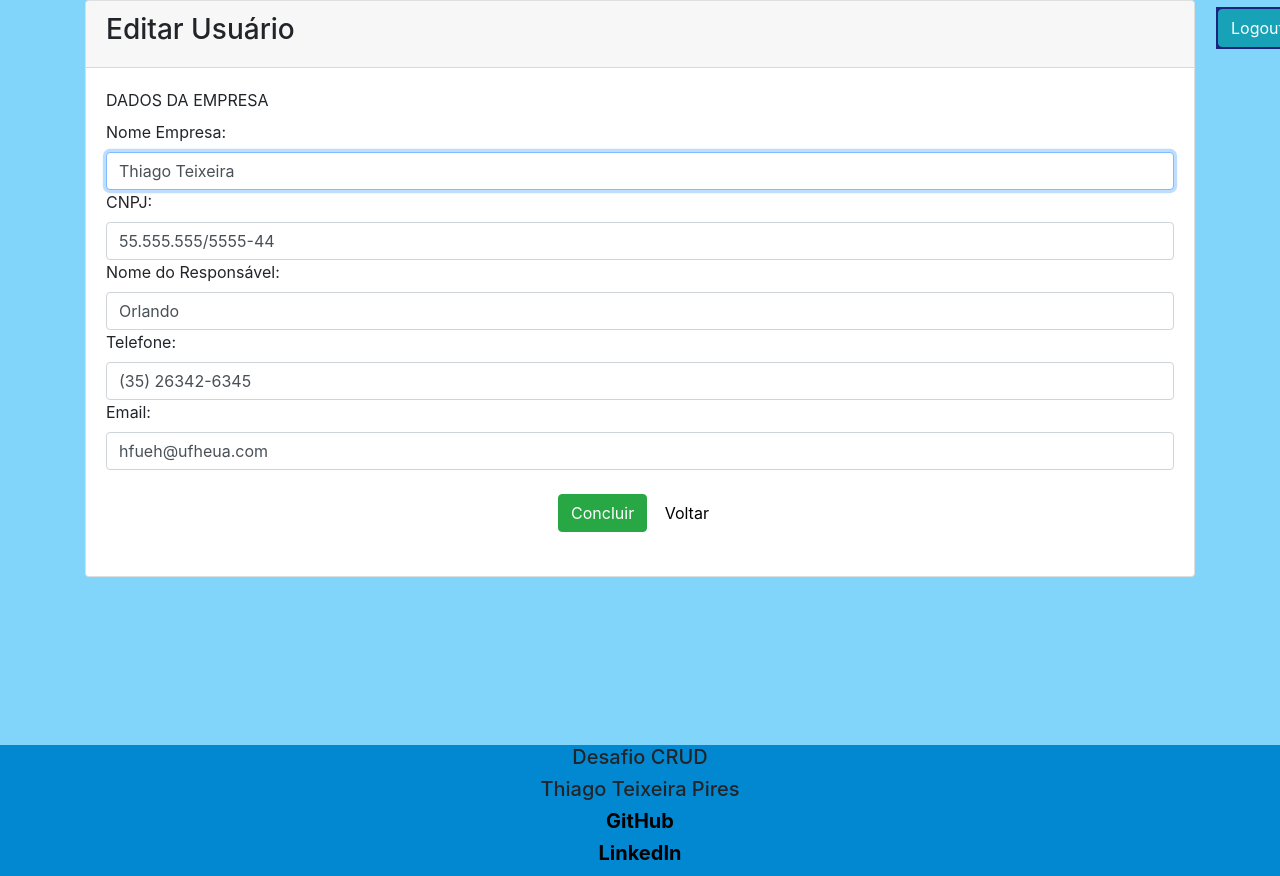
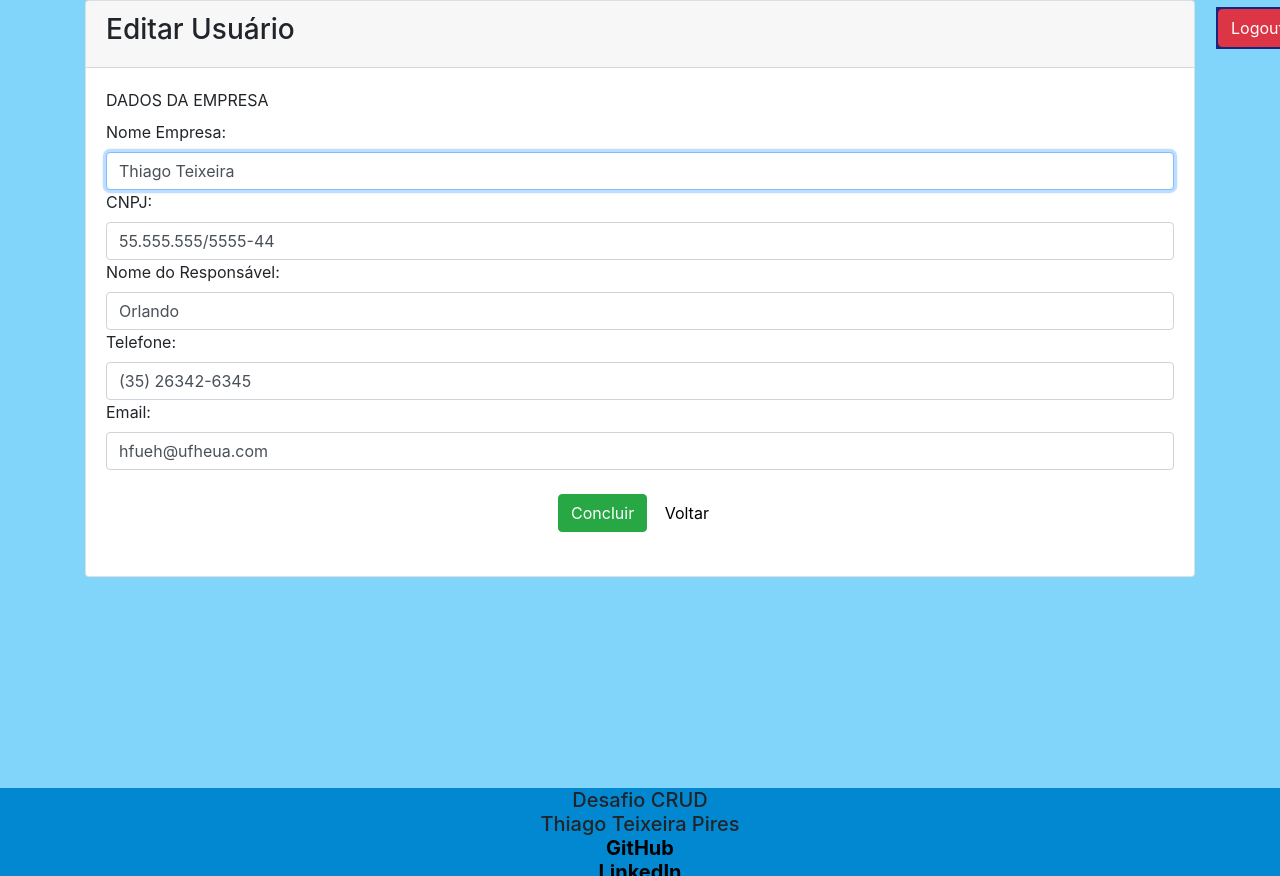
Before and after one commit to thiagotp/CRUD-GRTS-DIGITAL, a PHP site: page /edit.php?id=2 in a window 1280 px wide. Run offline with PHP 8.4, Linux system fonts and the light colour scheme; the visitor is signed in with stand-in values (Sample User, id 1); data comes from the database, SQL or seed files in the repository; some libraries are stand-ins or nearby versions.

Commit message:
ajustes de verificacao

```diff
--- a/create.php
+++ b/create.php
@@ -40,10 +40,12 @@
                 bottom:0;
                 left:0;
                 background-color:#0288D1;
+                height: 10px;
 
             }
             h5{
                 text-align: center;
+                margin: 0;
             }
             a{
                 color: black;
--- a/create_end.php
+++ b/create_end.php
@@ -68,7 +68,7 @@
                 bottom:0;
                 left:0;
                 background-color:#0288D1;
-                height: 15%;
+                height: 10%;
 
             }
             h5{
--- a/edit.php
+++ b/edit.php
@@ -57,11 +57,12 @@ while($row = mysqli_fetch_array($result))
                 bottom:0;
                 left:0;
                 background-color:#0288D1;
-                height: 15%;
+                height: 10%;
 
             }
             h5{
                 text-align: center;
+                margin: 0;
             }
             a{
                 color: black;
--- a/edit_end.php
+++ b/edit_end.php
@@ -65,10 +65,11 @@ while($rowa = mysqli_fetch_array($resulta))
                 bottom:0;
                 left:0;
                 background-color:#0288D1;
-
+                height: 10%;
             }
             h5{
                 text-align: center;
+                margin: 0;
             }
             a{
                 color: black;
--- a/home.php
+++ b/home.php
@@ -37,10 +37,12 @@ require_once('config.php');
                 bottom:0;
                 left:0;
                 background-color:#0288D1;
+                height: 10%;
 
             }
             h5{
                 text-align: center;
+                margin: 0;
             }
             a{
                 color: black;
--- a/info_end.php
+++ b/info_end.php
@@ -43,10 +43,11 @@ session_start();
                 bottom:0;
                 left:0;
                 background-color:#0288D1;
-
+                height: 10%;
             }
             h5{
                 text-align: center;
+                margin: 0;
             }
             a{
                 color: black;
--- a/nav.php
+++ b/nav.php
@@ -1,3 +1,3 @@
 <nav>
-<a href="logout.php" id="btn-off"><button class="btn btn-info">Logout</button></a>
+<a href="logout.php" id="btn-off"><button class="btn btn-danger">Logout</button></a>
 </nav>
```
Also changed, not shown: index.php (+7 -1 lines), README.md.
